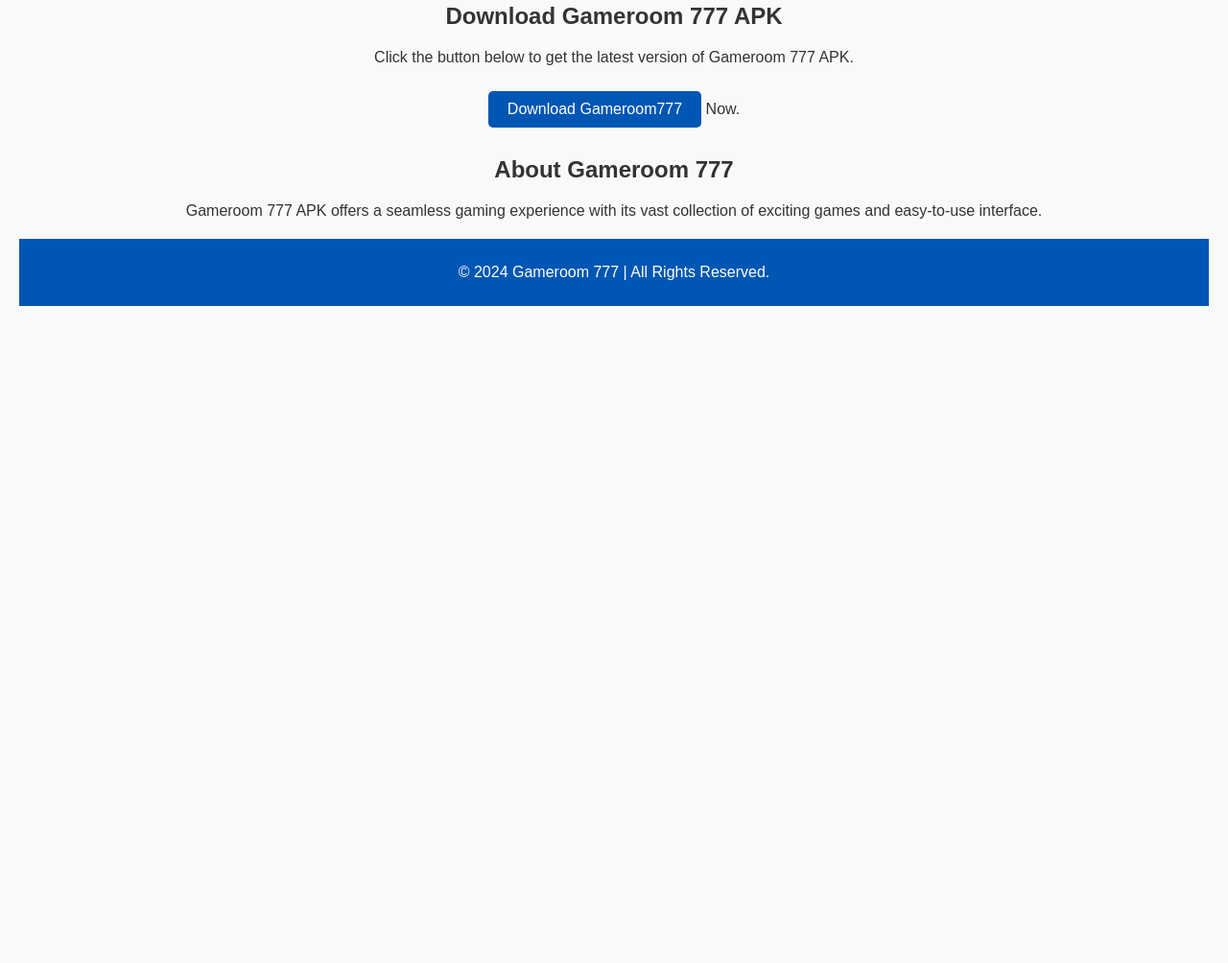
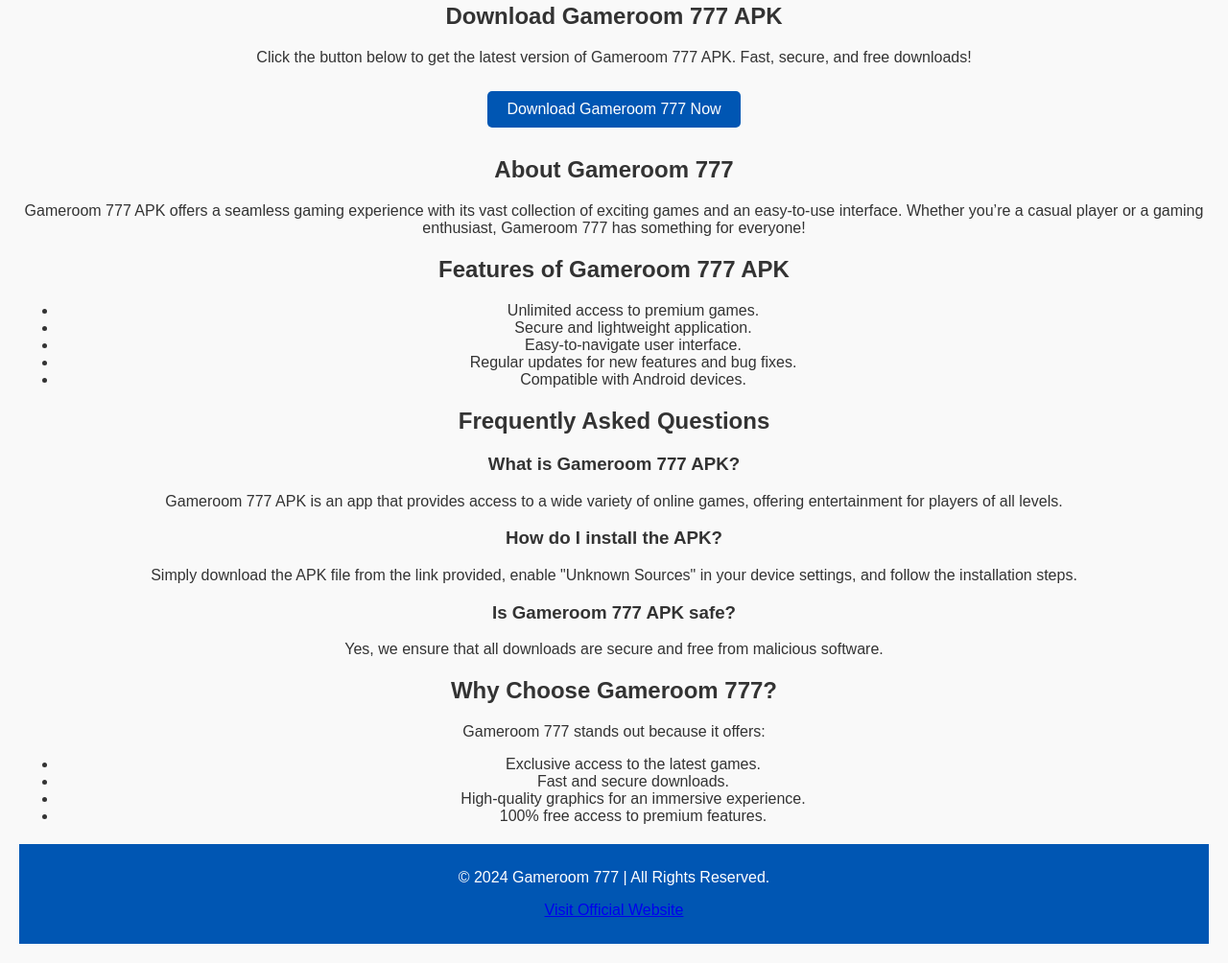
Before and after one commit to HowdyRoman/casinoexperience, a plain HTML site: page index.html in a window 1280 px wide. Shown: the part 174-1178 px from the top of the page at 96% size. Before the commit the page ends 800 px from the top, so only its background shows below. Drawn offline with Linux system fonts and the light colour scheme.

Commit message:
Update index.html

```diff
--- a/index.html
+++ b/index.html
@@ -13,19 +13,58 @@
   </header>
 
   <main>
+    <!-- Download Section -->
     <section class="download-section">
       <h2>Download Gameroom 777 APK</h2>
-      <p>Click the button below to get the latest version of Gameroom 777 APK.</p>
-      <a href="https://gameroomapks.com" class="download-button">Download Gameroom777</a> Now.
+      <p>Click the button below to get the latest version of Gameroom 777 APK. Fast, secure, and free downloads!</p>
+      <a href="https://gameroomapks.com" class="download-button">Download Gameroom 777 Now</a>
     </section>
 
+    <!-- About Section -->
     <section class="about-section">
       <h2>About Gameroom 777</h2>
-      <p>Gameroom 777 APK offers a seamless gaming experience with its vast collection of exciting games and easy-to-use interface.</p>
+      <p>Gameroom 777 APK offers a seamless gaming experience with its vast collection of exciting games and an easy-to-use interface. Whether you’re a casual player or a gaming enthusiast, Gameroom 777 has something for everyone!</p>
     </section>
 
+    <!-- Features Section -->
+    <section class="features-section">
+      <h2>Features of Gameroom 777 APK</h2>
+      <ul>
+        <li>Unlimited access to premium games.</li>
+        <li>Secure and lightweight application.</li>
+        <li>Easy-to-navigate user interface.</li>
+        <li>Regular updates for new features and bug fixes.</li>
+        <li>Compatible with Android devices.</li>
+      </ul>
+    </section>
+
+    <!-- FAQs Section -->
+    <section class="faq-section">
+      <h2>Frequently Asked Questions</h2>
+      <h3>What is Gameroom 777 APK?</h3>
+      <p>Gameroom 777 APK is an app that provides access to a wide variety of online games, offering entertainment for players of all levels.</p>
+      <h3>How do I install the APK?</h3>
+      <p>Simply download the APK file from the link provided, enable "Unknown Sources" in your device settings, and follow the installation steps.</p>
+      <h3>Is Gameroom 777 APK safe?</h3>
+      <p>Yes, we ensure that all downloads are secure and free from malicious software.</p>
+    </section>
+
+    <!-- Benefits Section -->
+    <section class="benefits-section">
+      <h2>Why Choose Gameroom 777?</h2>
+      <p>Gameroom 777 stands out because it offers:</p>
+      <ul>
+        <li>Exclusive access to the latest games.</li>
+        <li>Fast and secure downloads.</li>
+        <li>High-quality graphics for an immersive experience.</li>
+        <li>100% free access to premium features.</li>
+      </ul>
+    </section>
+
+    <!-- Footer -->
     <footer>
       <p>&copy; 2024 Gameroom 777 | All Rights Reserved.</p>
+      <p><a href="https://gameroomapks.com">Visit Official Website</a></p>
     </footer>
   </main>
 </body>
```
